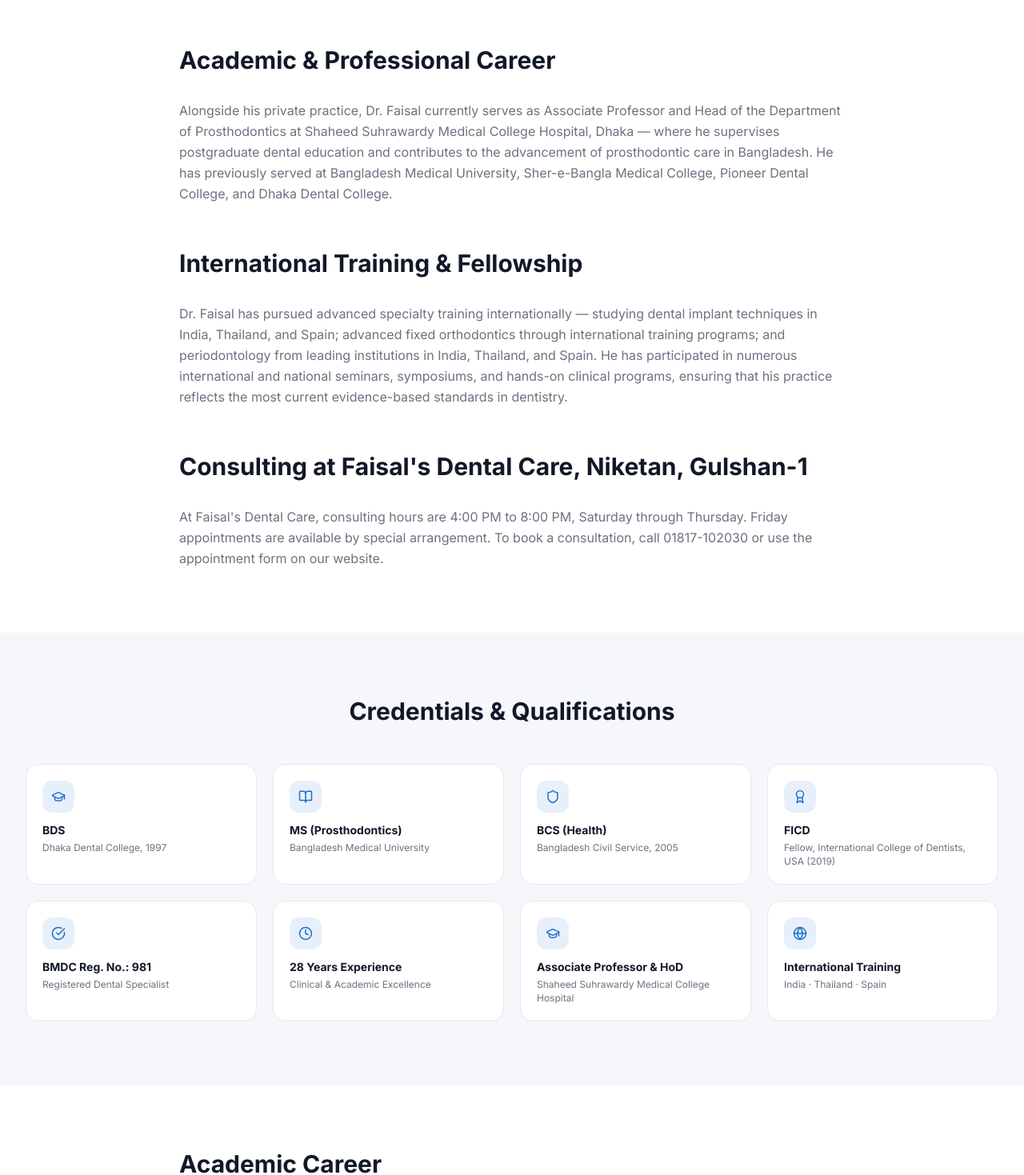
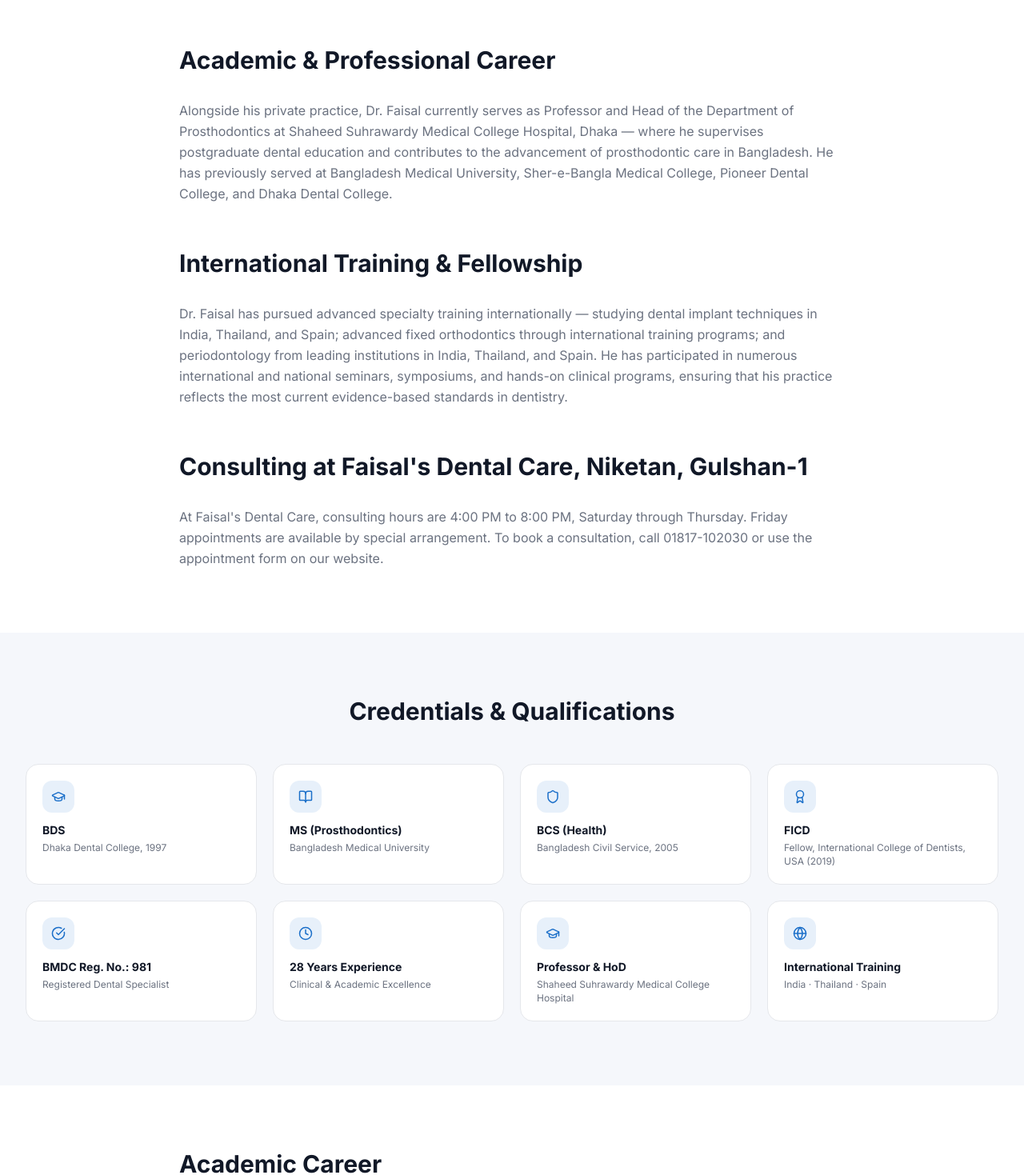
Before and after one commit to faisalsdentalcarebd/Dr.-Faisal, a Next.js app: page /about in a window 1280 px wide. Shown: the part 1305-2774 px from the top of the page at 80% size. Built offline with nearby package versions, Linux system fonts and the light colour scheme; no server answers.

Commit message:
feat: update Dr. Faisal's title from Associate Professor to Professor across all pages and structured metadata

```diff
--- a/app/about/AboutPageClient.tsx
+++ b/app/about/AboutPageClient.tsx
@@ -14,12 +14,12 @@ const credentials = [
   { label: 'FICD', sub: 'Fellow, International College of Dentists, USA (2019)', icon: Award },
   { label: 'BMDC Reg. No.: 981', sub: 'Registered Dental Specialist', icon: CheckCircle },
   { label: '28 Years Experience', sub: 'Clinical & Academic Excellence', icon: Clock },
-  { label: 'Associate Professor & HoD', sub: 'Shaheed Suhrawardy Medical College Hospital', icon: GraduationCap },
+  { label: 'Professor & HoD', sub: 'Shaheed Suhrawardy Medical College Hospital', icon: GraduationCap },
   { label: 'International Training', sub: 'India · Thailand · Spain', icon: Globe },
 ]
 
 const career = [
-  { role: 'Associate Professor & Head, Dept. of Prosthodontics', place: 'Shaheed Suhrawardy Medical College Hospital, Dhaka', current: true },
+  { role: 'Professor & Head, Dept. of Prosthodontics', place: 'Shaheed Suhrawardy Medical College Hospital, Dhaka', current: true },
   { role: 'Faculty Member', place: 'Bangladesh Medical University', current: false },
   { role: 'Faculty Member', place: 'Sher-e-Bangla Medical College', current: false },
   { role: 'Faculty Member', place: 'Pioneer Dental College', current: false },
@@ -39,7 +39,7 @@ const bioParagraphs = [
   'In 2019, Dr. Faisal was awarded fellowship by the International College of Dentists (FICD), USA — a prestigious honour granted to dental professionals who demonstrate exceptional professional achievement, ethics, and service to the community. He holds BMDC Registration Number 981.',
 ]
 
-const careerParagraph = 'Alongside his private practice, Dr. Faisal currently serves as Associate Professor and Head of the Department of Prosthodontics at Shaheed Suhrawardy Medical College Hospital, Dhaka — where he supervises postgraduate dental education and contributes to the advancement of prosthodontic care in Bangladesh. He has previously served at Bangladesh Medical University, Sher-e-Bangla Medical College, Pioneer Dental College, and Dhaka Dental College.'
+const careerParagraph = 'Alongside his private practice, Dr. Faisal currently serves as Professor and Head of the Department of Prosthodontics at Shaheed Suhrawardy Medical College Hospital, Dhaka — where he supervises postgraduate dental education and contributes to the advancement of prosthodontic care in Bangladesh. He has previously served at Bangladesh Medical University, Sher-e-Bangla Medical College, Pioneer Dental College, and Dhaka Dental College.'
 
 const trainingParagraph = 'Dr. Faisal has pursued advanced specialty training internationally — studying dental implant techniques in India, Thailand, and Spain; advanced fixed orthodontics through international training programs; and periodontology from leading institutions in India, Thailand, and Spain. He has participated in numerous international and national seminars, symposiums, and hands-on clinical programs, ensuring that his practice reflects the most current evidence-based standards in dentistry.'
 
@@ -126,7 +126,7 @@ export default function AboutPageClient() {
                 className="text-dental-body text-sm mb-6"
               >
                 Prosthodontist | Crown & Bridge Specialist | Dental Implantologist<br />
-                Associate Professor & Head, Dept. of Prosthodontics<br />
+                Professor & Head, Dept. of Prosthodontics<br />
                 Shaheed Suhrawardy Medical College Hospital, Dhaka
               </motion.p>
 
--- a/app/about/page.tsx
+++ b/app/about/page.tsx
@@ -8,11 +8,11 @@ import AboutPageClient from './AboutPageClient'
 export const metadata: Metadata = {
   title: "About Dr. Faisal — FICD Prosthodontist Dhaka",
   description:
-    "Meet Dr. Sheikh Md. Shahriar Quader (Dr. Faisal) — Associate Professor, FICD Fellow, 28 years of prosthodontic expertise in Gulshan, Dhaka.",
+    "Meet Dr. Sheikh Md. Shahriar Quader (Dr. Faisal) — Professor, FICD Fellow, 28 years of prosthodontic expertise in Gulshan, Dhaka.",
   openGraph: {
     title: "About Dr. Faisal — FICD Prosthodontist Dhaka",
     description:
-      "Meet Dr. Sheikh Md. Shahriar Quader (Dr. Faisal) — Associate Professor, FICD Fellow, 28 years of prosthodontic expertise in Gulshan, Dhaka.",
+      "Meet Dr. Sheikh Md. Shahriar Quader (Dr. Faisal) — Professor, FICD Fellow, 28 years of prosthodontic expertise in Gulshan, Dhaka.",
     url: 'https://faisalsdentalcare.com/about',
     images: [
       {
--- a/app/blog/[slug]/page.tsx
+++ b/app/blog/[slug]/page.tsx
@@ -45,7 +45,7 @@ A clinic that is hard to contact before you are a patient is unlikely to be bett
 
 ## Why Patients Across Dhaka Choose Faisal's Dental Care
 
-Dr. Sheikh Md. Shahriar Quader — known to his patients as Dr. Faisal — has spent 28 years treating complex dental cases at his specialist clinic in Gulshan-1. As Associate Professor and Head of the Department of Prosthodontics at Shaheed Suhrawardy Medical College Hospital, and a Fellow of the International College of Dentists USA, he brings a level of qualification that is rare in Dhaka.
+Dr. Sheikh Md. Shahriar Quader — known to his patients as Dr. Faisal — has spent 28 years treating complex dental cases at his specialist clinic in Gulshan-1. As Professor and Head of the Department of Prosthodontics at Shaheed Suhrawardy Medical College Hospital, and a Fellow of the International College of Dentists USA, he brings a level of qualification that is rare in Dhaka.
 
 His clinic offers a focused range of specialist services — Crown & Bridge restorations, Dental Implants, Fixed Orthodontics, Root Canal Treatment, Dental Scaling, Tooth Extraction, and Dental Fillings — all performed by a single experienced specialist who understands your full dental history and long-term needs.
 
@@ -79,7 +79,7 @@ You may benefit from seeing a Prosthodontist if you are missing one or more teet
 
 ## Dr. Faisal's Prosthodontic Practice in Dhaka
 
-At Faisal's Dental Care in Gulshan-1, Dr. Sheikh Md. Shahriar Quader brings 28 years of specialist Prosthodontic experience to patients across Dhaka. As Associate Professor and Head of the Department of Prosthodontics at Shaheed Suhrawardy Medical College Hospital — and a Fellow of the International College of Dentists, USA — Dr. Faisal is uniquely positioned to handle the full range of prosthodontic cases with precision and care.
+At Faisal's Dental Care in Gulshan-1, Dr. Sheikh Md. Shahriar Quader brings 28 years of specialist Prosthodontic experience to patients across Dhaka. As Professor and Head of the Department of Prosthodontics at Shaheed Suhrawardy Medical College Hospital — and a Fellow of the International College of Dentists, USA — Dr. Faisal is uniquely positioned to handle the full range of prosthodontic cases with precision and care.
   `,
   'implants-vs-crown-bridge': `
 Losing a tooth is more than a cosmetic concern. It affects how you chew, how you speak, and over time, even the shape of your jaw. The good news is that modern dentistry offers two excellent options for replacing a missing tooth: dental implants and crown & bridge restorations.
@@ -353,7 +353,7 @@ export default async function BlogPostPage({ params }: Props) {
               <div>
                 <div className="font-bold text-dental-heading">Dr. Sheikh Md. Shahriar Quader (Dr. Faisal)</div>
                 <div className="text-dental-body text-sm">BDS · MS Prosthodontics · FICD (USA) · 28 Years Experience</div>
-                <div className="text-dental-blue text-xs font-medium mt-1">Associate Professor & HoD, Shaheed Suhrawardy Medical College Hospital</div>
+                <div className="text-dental-blue text-xs font-medium mt-1">Professor & HoD, Shaheed Suhrawardy Medical College Hospital</div>
               </div>
             </div>
             <div className="flex flex-wrap gap-4 mt-5 pt-4 border-t border-dental-blue/20">
--- a/components/About.tsx
+++ b/components/About.tsx
@@ -199,7 +199,7 @@ export default function About() {
               <div className="space-y-4 text-dental-body leading-relaxed">
                 {[
                   'Dr. Sheikh Md. Shahriar Quader — known to his patients as Dr. Faisal — has dedicated nearly three decades to transforming smiles and restoring dental function for patients across Bangladesh. His journey began at Dhaka Dental College in 1997, followed by advanced postgraduate training in Prosthodontics at Bangladesh Medical University.',
-                  'As Associate Professor and Head of the Department of Prosthodontics at Shaheed Suhrawardy Medical College Hospital, he trains the next generation of dental specialists while maintaining a thriving private practice at Faisal\'s Dental Care in Gulshan-1.',
+                  'As Professor and Head of the Department of Prosthodontics at Shaheed Suhrawardy Medical College Hospital, he trains the next generation of dental specialists while maintaining a thriving private practice at Faisal\'s Dental Care in Gulshan-1.',
                   'In 2019, Dr. Faisal was awarded fellowship by the International College of Dentists, USA — one of the most prestigious recognitions in global dentistry. He has completed advanced training in India, Thailand, and Spain.',
                 ].map((para, i) => (
                   <motion.p
--- a/components/JsonLd.tsx
+++ b/components/JsonLd.tsx
@@ -50,7 +50,7 @@ export default function JsonLd() {
           name: 'Dr. Sheikh Md. Shahriar Quader',
           jobTitle: 'Prosthodontist',
           description:
-            'FICD Fellow, Associate Professor & HoD Prosthodontics, Shaheed Suhrawardy Medical College Hospital. 28 years of specialist dental experience.',
+            'FICD Fellow, Professor & HoD Prosthodontics, Shaheed Suhrawardy Medical College Hospital. 28 years of specialist dental experience.',
           hasCredential: [
             { '@type': 'EducationalOccupationalCredential', credentialCategory: 'degree', name: 'BDS — Dhaka Dental College' },
             { '@type': 'EducationalOccupationalCredential', credentialCategory: 'degree', name: 'MS (Prosthodontics) — Bangladesh Medical University' },
--- a/components/WhyChoose.tsx
+++ b/components/WhyChoose.tsx
@@ -11,7 +11,7 @@ const leftCards = [
     year: 'ACADEMIC',
     title: 'Professor-Level Expertise',
     description:
-      "Associate Professor & Head of Department at Shaheed Suhrawardy Medical College Hospital — his patients get the same depth that shapes Bangladesh's next generation of specialists.",
+      "Professor & Head of Department at Shaheed Suhrawardy Medical College Hospital — his patients get the same depth that shapes Bangladesh's next generation of specialists.",
   },
   {
     icon: Clock,
```
